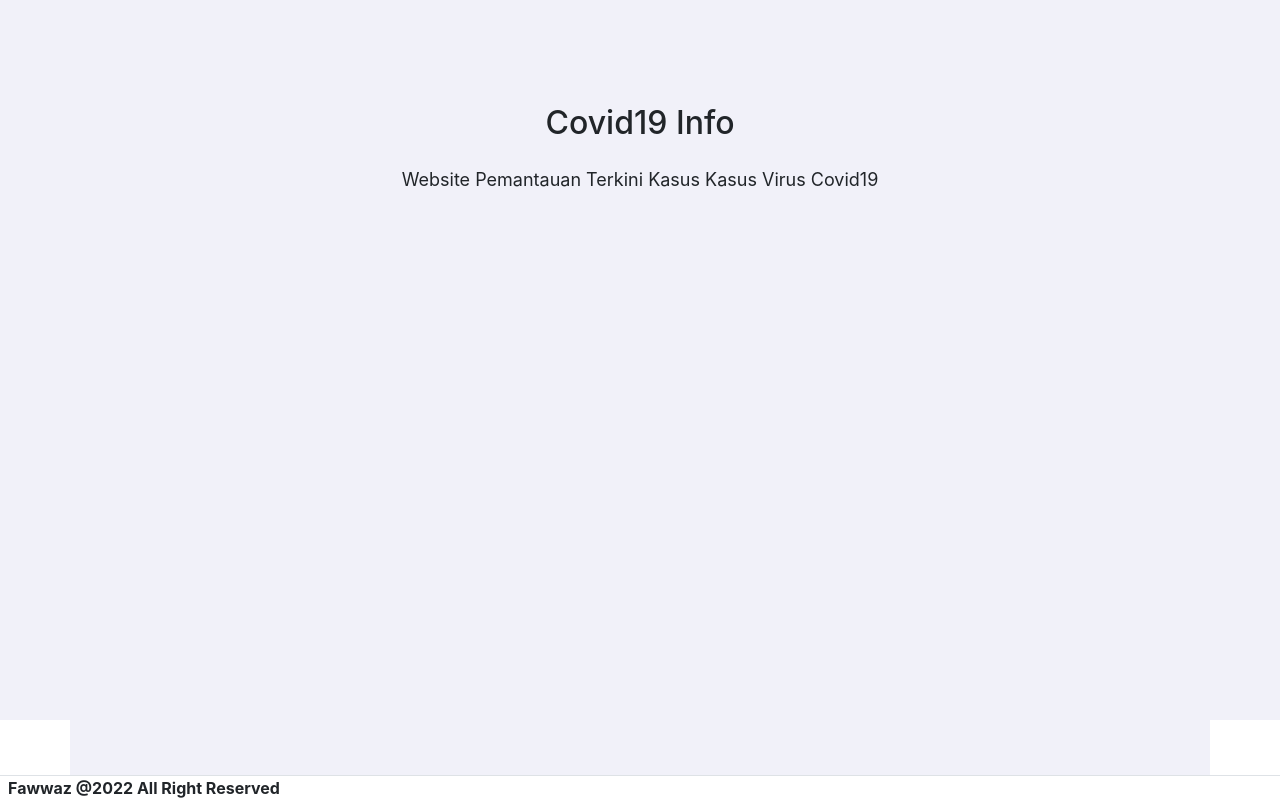
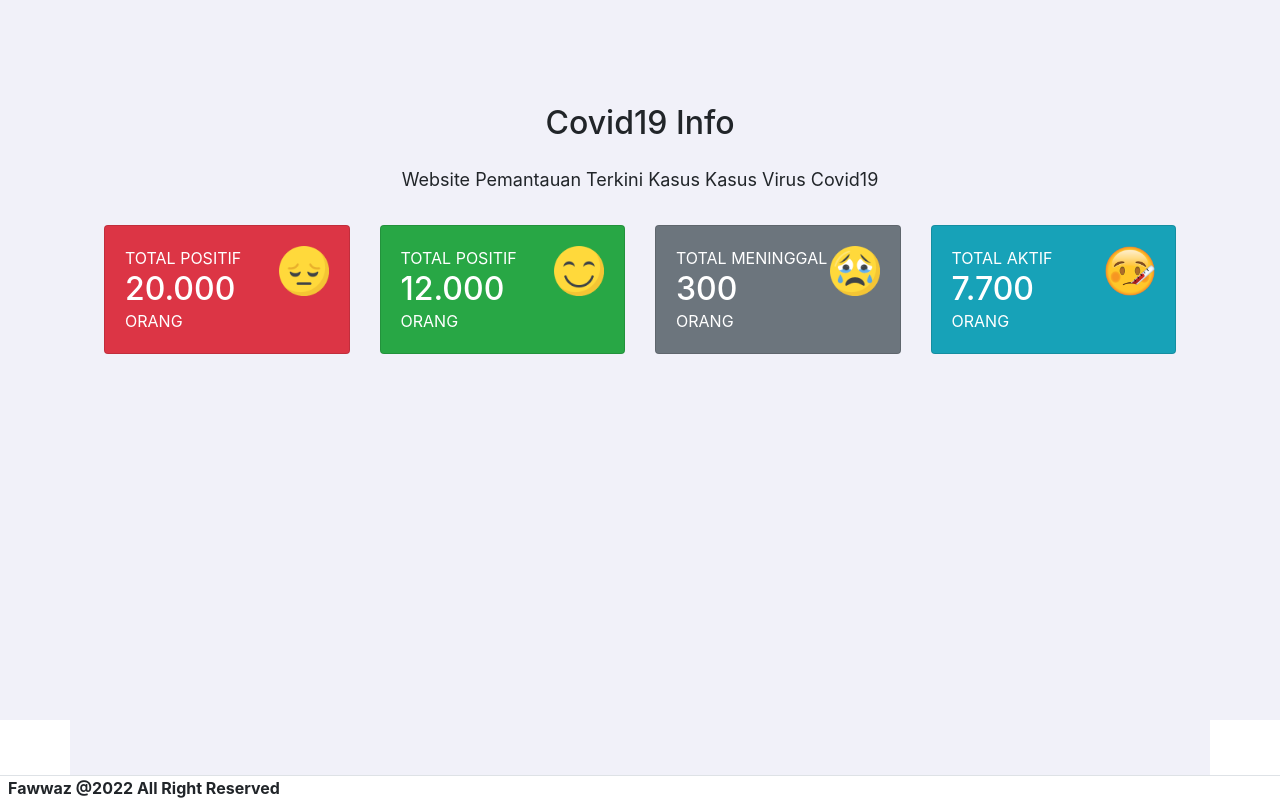
Before and after one commit to FawwazKautsar24/Covid19-Info-with-NextJS, a Next.js app: page / in a window 1280 px wide. Built offline with nearby package versions, Linux system fonts and the light colour scheme.

Commit message:
Membuat component CardStatus & men-styling CardStatus

```diff
--- /dev/null
+++ b/components/Dashboard/CardStatus.jsx
@@ -0,0 +1,64 @@
+const CardStatus = (props) => {
+    return (
+        <div className="row mt-3 ml-1 mr-1 mb-2">
+            <div className="col-sm-12 col-md-6 col-lg-6 col-xl-3">
+                <div className="card bg-danger img-card box-primary-shadow birder">
+                    <div className="card-body">
+                        <div className="d-flex">
+                            <div className="text-white">
+                                <p className="text-white mb-0">TOTAL POSITIF</p>
+                                <h2 className="mb-0 number-font">20.000</h2>
+                                <p className="text-white mb-0">ORANG</p>
+                            </div>
+                            <div className="ml-auto"><img src="images/positif.png" alt="Positif" width="50" height="50" /></div>
+                        </div>
+                    </div>
+                </div>
+            </div>
+            <div className="col-sm-12 col-md-6 col-lg-6 col-xl-3">
+                <div className="card bg-success img-card box-primary-shadow birder">
+                    <div className="card-body">
+                        <div className="d-flex">
+                            <div className="text-white">
+                                <p className="text-white mb-0">TOTAL POSITIF</p>
+                                <h2 className="mb-0 number-font">12.000</h2>
+                                <p className="text-white mb-0">ORANG</p>
+                            </div>
+                            <div className="ml-auto"><img src="images/sembuh.png" alt="Positif" width="50" height="50" /></div>
+                        </div>
+                    </div>
+                </div>
+            </div>
+            <div className="col-sm-12 col-md-6 col-lg-6 col-xl-3">
+                <div className="card bg-secondary img-card box-primary-shadow birder">
+                    <div className="card-body">
+                        <div className="d-flex">
+                            <div className="text-white">
+                                <p className="text-white mb-0">TOTAL MENINGGAL</p>
+                                <h2 className="mb-0 number-font">300</h2>
+                                <p className="text-white mb-0">ORANG</p>
+                            </div>
+                            <div className="ml-auto"><img src="images/meninggal.png" alt="Positif" width="50" height="50" /></div>
+                        </div>
+                    </div>
+                </div>
+            </div>
+            <div className="col-sm-12 col-md-6 col-lg-6 col-xl-3">
+                <div className="card bg-info img-card box-primary-shadow birder">
+                    <div className="card-body">
+                        <div className="d-flex">
+                            <div className="text-white">
+                                <p className="text-white mb-0">TOTAL AKTIF</p>
+                                <h2 className="mb-0 number-font">7.700</h2>
+                                <p className="text-white mb-0">ORANG</p>
+                            </div>
+                            <div className="ml-auto"><img src="images/active1.png" alt="Positif" width="50" height="50" /></div>
+                        </div>
+                    </div>
+                </div>
+            </div>
+        </div>
+    );
+}
+
+export default CardStatus;
--- a/components/Dashboard/IndexPage.js
+++ b/components/Dashboard/IndexPage.js
@@ -1,5 +1,6 @@
 import Header from "../Layout/Header";
 import Footer from "../Layout/Footer";
+import CardStatus from "./CardStatus";
 
 function IndexPage(){
     const contentStyle = {
@@ -21,6 +22,7 @@ function IndexPage(){
                         <p className="mt-3 f18">Website Pemantauan Terkini Kasus Kasus Virus Covid19</p>
                     </div>
                 </div>
+                <CardStatus />
             </div>
             <Footer
                 rightContent={""}
```
